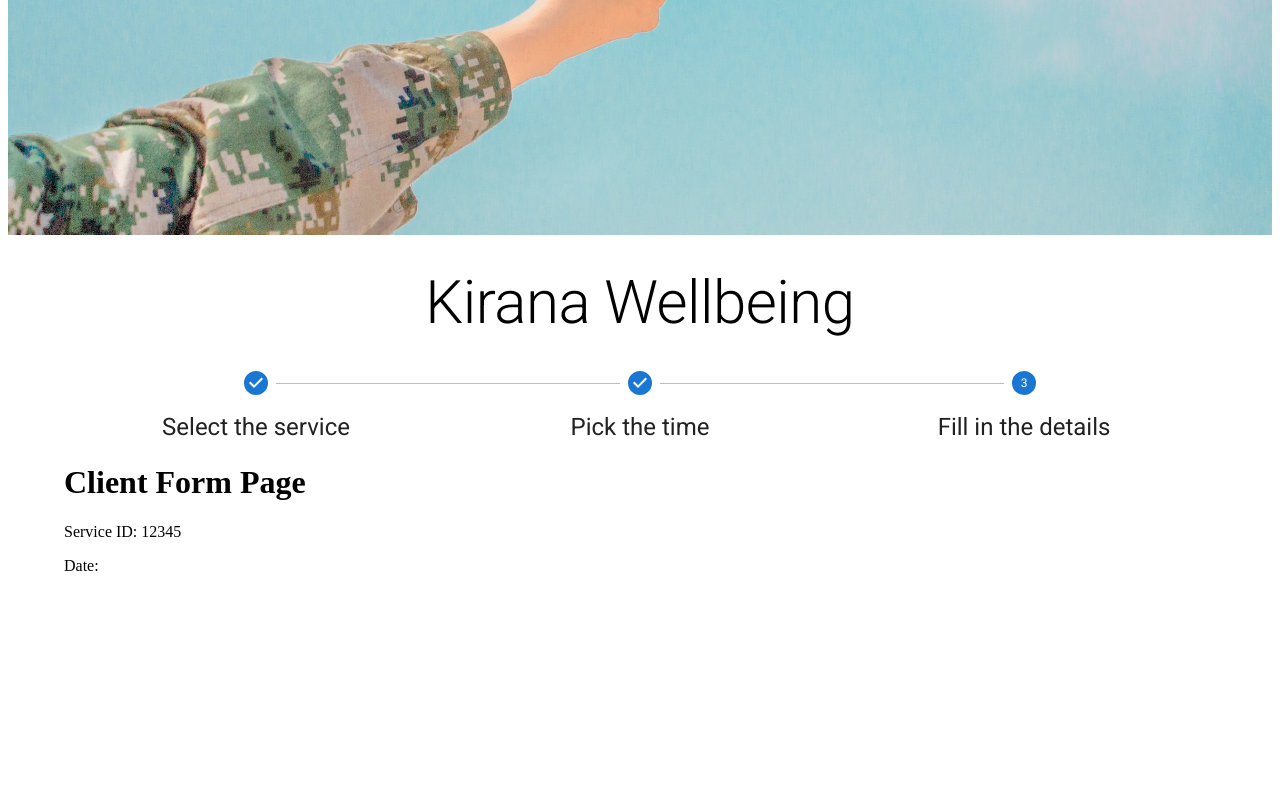
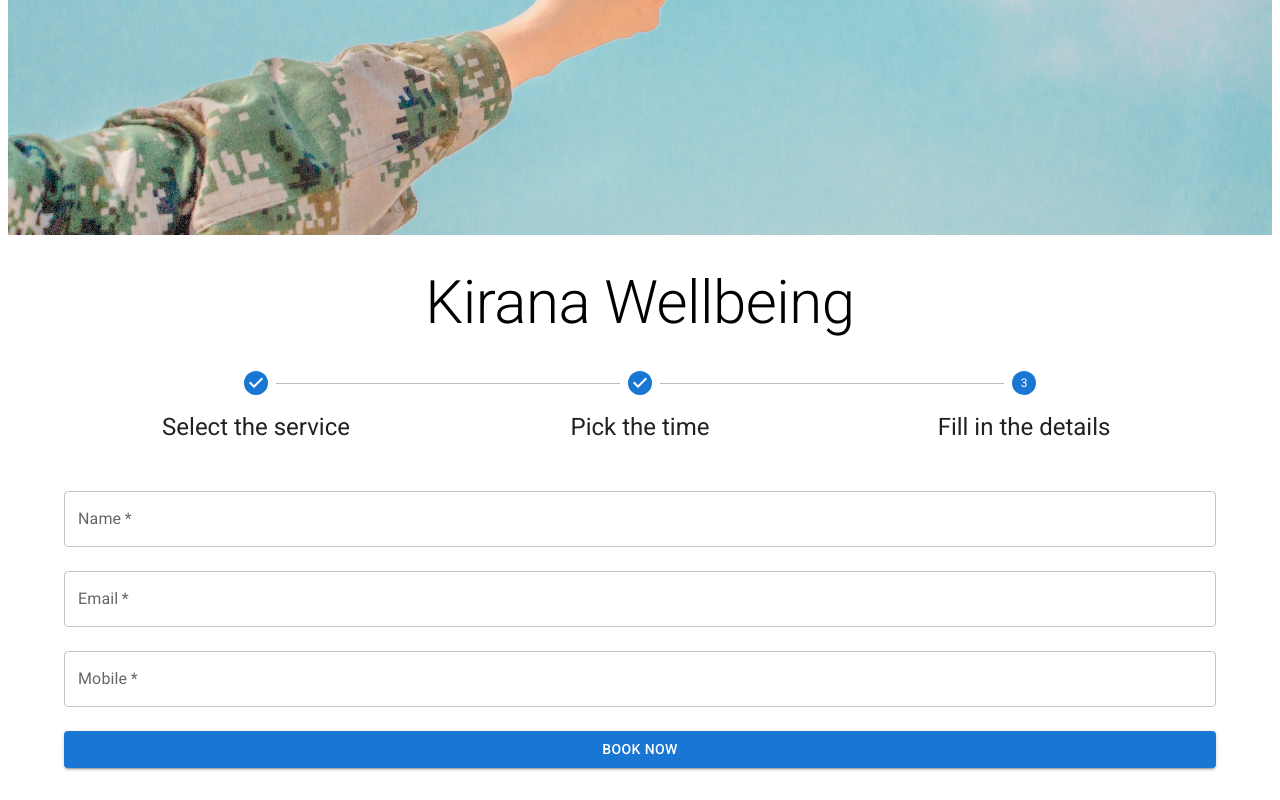
Before and after one commit to rhexa/bookme, a React (Vite) app in the folder frontend/: page /12345/book in a window 1280 px wide. Shown: the part 413-1213 px from the top of the page. Before the commit the page ends 1004 px from the top, so only its background shows below. Built offline with nearby package versions, Linux system fonts and the light colour scheme; no server answers.

Commit message:
#26: Create client form with validation

```diff
--- a/frontend/src/routes/ClientFormPage.tsx
+++ b/frontend/src/routes/ClientFormPage.tsx
@@ -1,24 +1,147 @@
-import { useEffect } from 'react'
+import { useEffect, useState } from 'react'
 import { useDispatch } from 'react-redux'
 import { useLocation, useParams } from 'react-router-dom'
 import { _setStep } from '../reducers/step'
+import { Box, Button, TextField } from '@mui/material'
 
 const ClientFormPage = () => {
+  const [formValues, setFormValues] = useState({
+    name: {
+      value: '',
+      error: false,
+      errorMessage: 'Minimum length is 3 characters.',
+    },
+    email: {
+      value: '',
+      error: false,
+      errorMessage: 'Enter a valid email address.',
+    },
+    mobile: {
+      value: '',
+      error: false,
+      errorMessage: 'Enter a valid mobile number.',
+    },
+  })
+
   const dispatch = useDispatch()
   const location = useLocation()
   const { serviceId } = useParams()
   const queryParams = new URLSearchParams(location.search)
   const date = queryParams.get('date')
 
+  const handleOnChange = (event: React.ChangeEvent<HTMLInputElement>) => {
+    const { name, value } = event.target
+    const fieldName = name as keyof typeof formValues
+
+    switch (fieldName) {
+      case 'name':
+        setFormValues({
+          ...formValues,
+          [fieldName]: {
+            value,
+            error: value.length < 3,
+            errorMessage: 'Minimum length is 3 characters.',
+          },
+        })
+        break
+      case 'email':
+        setFormValues({
+          ...formValues,
+          [fieldName]: {
+            value,
+            error: !/^[a-zA-Z0-9._%+-]+@[a-zA-Z0-9.-]+\.[a-zA-Z]{2,}$/.test(
+              value
+            ),
+            errorMessage: 'Enter a valid email address.',
+          },
+        })
+        break
+      case 'mobile':
+        setFormValues({
+          ...formValues,
+          [fieldName]: {
+            value,
+            error: !/^\d{10,}$/.test(value),
+            errorMessage: 'Enter a valid mobile number. E.g. 0412345678',
+          },
+        })
+        break
+      default:
+        break
+    }
+  }
+
+  const handleSubmit = (event: React.FormEvent<HTMLFormElement>) => {
+    event.preventDefault()
+
+    console.log({
+      name: formValues.name.value,
+      email: formValues.email.value,
+      mobile: formValues.mobile.value,
+      serviceId,
+      date,
+    })
+    // TODO: send form data to backend
+  }
+
   useEffect(() => {
     dispatch(_setStep(2))
   }, [])
   return (
-    <div>
-      <h1>Client Form Page</h1>
-      <p>Service ID: {serviceId}</p>
-      <p>Date: {date}</p>
-    </div>
+    <Box sx={{ my: 4 }}>
+      <form onSubmit={handleSubmit}>
+        <TextField
+          required
+          type="text"
+          label="Name"
+          name="name"
+          value={formValues.name.value}
+          onChange={handleOnChange}
+          margin="normal"
+          error={formValues.name.error}
+          helperText={formValues.name.error && formValues.name.errorMessage}
+          fullWidth
+        />
+        <TextField
+          required
+          type="email"
+          label="Email"
+          name="email"
+          value={formValues.email.value}
+          onChange={handleOnChange}
+          margin="normal"
+          error={formValues.email.error}
+          helperText={formValues.email.error && formValues.email.errorMessage}
+          fullWidth
+        />
+        <TextField
+          required
+          type="tel"
+          label="Mobile"
+          name="mobile"
+          value={formValues.mobile.value}
+          onChange={handleOnChange}
+          margin="normal"
+          error={formValues.mobile.error}
+          helperText={formValues.mobile.error && formValues.mobile.errorMessage}
+          fullWidth
+        />
+        <Button
+          disabled={
+            formValues.name.error ||
+            formValues.email.error ||
+            formValues.mobile.error
+          }
+          variant="contained"
+          color="primary"
+          type="submit"
+          sx={{ mt: 2 }}
+          fullWidth
+        >
+          Book now
+        </Button>
+      </form>
+    </Box>
   )
 }
 
```
